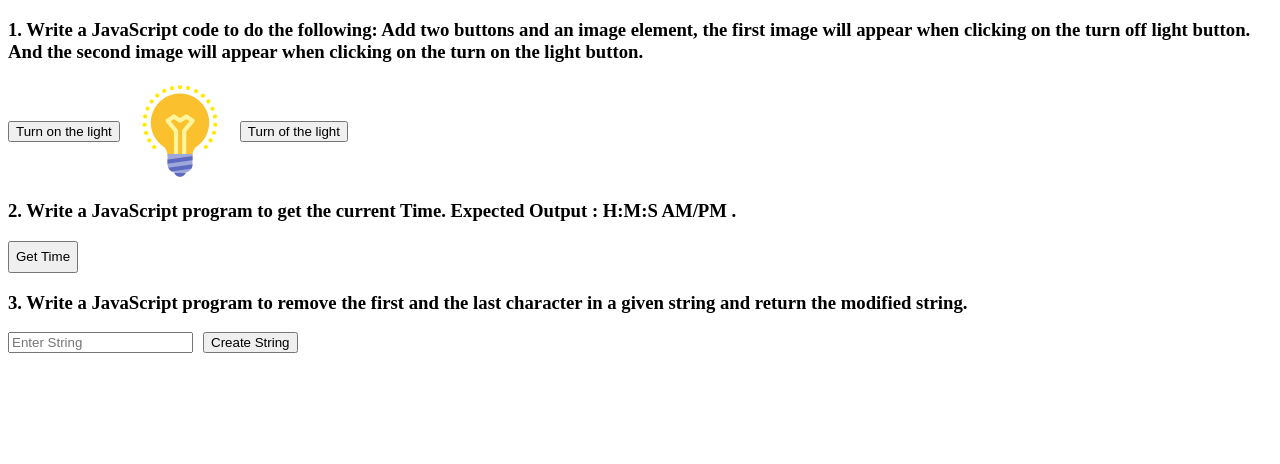
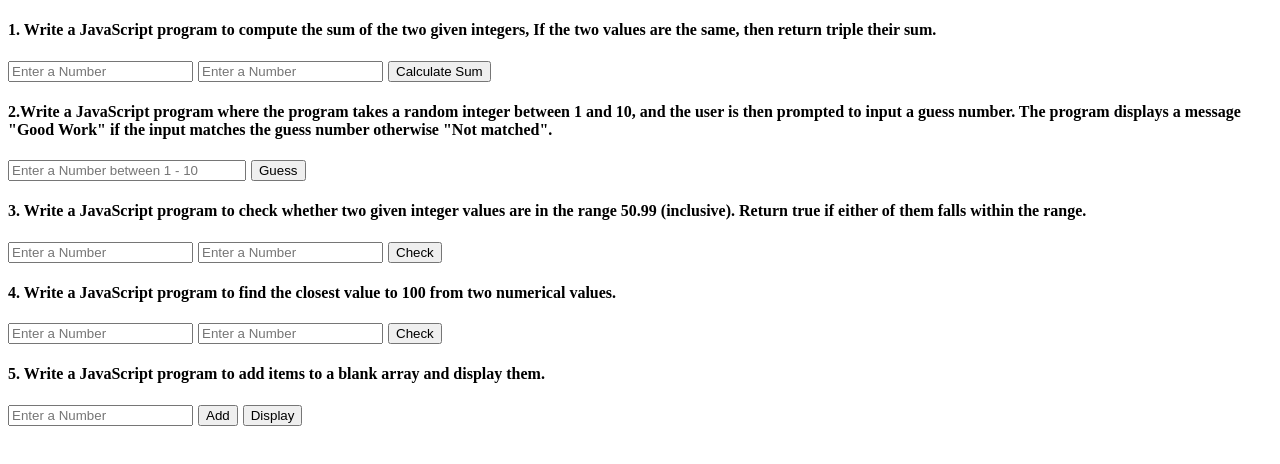
Before and after one commit to mamesalo/dot-assignment-javascript, a plain HTML site: page index.html in a window 1280 px wide. Drawn offline with Linux system fonts and the light colour scheme.

Commit message:
javascript 3

```diff
--- a/app.js
+++ b/app.js
@@ -1,21 +1,101 @@
-function turnOnLight() {
-  document.getElementById("bulb").src = "bulb-on.png";
+let itemsArray = [];
+function calculateSum() {
+  const num1 = document.getElementById("t1-num1");
+  const num2 = document.getElementById("t1-num2");
+
+  if (num1.value.length == 0 || num2.value.length == 0) {
+    document.getElementById("t1-error").innerHTML =
+      "pls enter all input fields";
+    return;
+  }
+  document.getElementById("t1-error").innerHTML = "";
+  let result = parseInt(num1.value) + parseInt(num2.value);
+  if (num1.value == num2.value) {
+    result *= 3;
+    document.getElementById("t1-triple").innerHTML =
+      "The two entered number are equal the triple of the sum will be shown";
+    document.getElementById("t1-result").innerHTML = "Sum = " + result;
+  } else {
+    document.getElementById("t1-result").innerHTML = "Sum = " + result;
+  }
 }
-function turnOffLight() {
-  document.getElementById("bulb").src = "bulb-off.png";
+function guess() {
+  const randomNum = Math.floor(Math.random() * 10) + 1;
+  const num = document.getElementById("t2-num");
+  if (num.value.length == 0) {
+    document.getElementById("t2-error").innerHTML = "pls enter a number";
+    return;
+  }
+  document.getElementById("t2-error").innerHTML = "";
+  if (num.value == randomNum) {
+    document.getElementById("t2-result").innerHTML = "Good Work👌";
+  } else {
+    document.getElementById("t2-result").innerHTML =
+      " Not matched try again 😣";
+  }
+  document.getElementById("t2-random-num").innerHTML =
+    "The Random number: " + randomNum;
 }
-function getTime() {
-  const currentTime = new Date().toLocaleTimeString("en-US", {
-    hour: "numeric",
-    hour12: true,
-    minute: "numeric",
-    second: "numeric",
-  });
-  document.getElementById("time").innerHTML = "Time: " + currentTime;
+function checkRange() {
+  const num1 = document.getElementById("t3-num1");
+  const num2 = document.getElementById("t3-num2");
+  const range = 50.99;
+  if (num1.value.length == 0 || num2.value.length == 0) {
+    document.getElementById("t3-error").innerHTML =
+      "pls enter all input fields";
+    return;
+  }
+  document.getElementById("t3-error").innerHTML = "";
+  if (parseFloat(num1.value) <= range && parseFloat(num2.value) <= range) {
+    document.getElementById("t3-result").innerHTML = "result = " + true + "✅";
+  } else {
+    document.getElementById("t3-result").innerHTML = "result = " + false + "❌";
+  }
 }
-function modifiyString() {
+function findClosest() {
+  const num1 = document.getElementById("t4-num1");
+  const num2 = document.getElementById("t4-num2");
+
+  if (num1.value.length == 0 || num2.value.length == 0) {
+    document.getElementById("t4-error").innerHTML =
+      "pls enter all input fields";
+    return;
+  }
+
+  const x = Math.abs(100 - parseFloat(num1.value));
+  const y = Math.abs(100 - parseFloat(num2.value));
+  if (x == y) {
+    document.getElementById("t4-result").innerHTML = "both number are equal";
+  } else if (x > y) {
+    document.getElementById("t4-result").innerHTML =
+      "Number " + num1.value + " is closest value to 100";
+  } else {
+    document.getElementById("t4-result").innerHTML =
+      "Number " + num2.value + " is closest value to 100";
+  }
   const value = document.getElementById("text1").value;
   const str = value.substr(1, value.length - 2);
 
   document.getElementById("string").innerHTML = str;
 }
+function add() {
+  const num = document.getElementById("t5-num");
+  if (num.value.length == 0) {
+    document.getElementById("t5-error").innerHTML = "pls enter a number";
+    return;
+  }
+  document.getElementById("t5-error").innerHTML = "";
+  itemsArray.push(num.value);
+  num.value = "";
+}
+function display() {
+  const itemList = document.getElementById("item-list");
+  itemList.innerHTML = "";
+
+  // Loop through the array and create list items
+  itemsArray.forEach(function (item, index) {
+    const listItem = document.createElement("li");
+    listItem.textContent = `Element ${index + 1} =  ${item}`;
+    itemList.appendChild(listItem);
+  });
+}
--- a/index.html
+++ b/index.html
@@ -6,36 +6,84 @@
     <title>Document</title>
   </head>
   <body>
-    <h3>
-      1. Write a JavaScript code to do the following: Add two buttons and an
-      image element, the first image will appear when clicking on the turn off
-      light button. And the second image will appear when clicking on the turn
-      on the light button.
-    </h3>
-    <div style="display: flex; gap: 10px; align-items: center">
-      <button onclick="turnOnLight()">Turn on the light</button>
-      <img id="bulb" src="bulb-on.png" alt="" width="100" height="100" />
-      <button onclick="turnOffLight()">Turn of the light</button>
+    <!-- ......................................... -->
+    <!-- 1 question -->
+    <!-- ......................................... -->
+    <h4>
+      1. Write a JavaScript program to compute the sum of the two given
+      integers, If the two values are the same, then return triple their sum.
+    </h4>
+    <div style="display: flex; gap: 5px">
+      <input type="number" placeholder="Enter a Number" name="" id="t1-num1" />
+      <input type="number" placeholder="Enter a Number" name="" id="t1-num2" />
+      <button onclick="calculateSum()">Calculate Sum</button>
     </div>
-    <h3>
-      2. Write a JavaScript program to get the current Time. Expected Output :
-      H:M:S AM/PM .
-    </h3>
-    <div style="display: flex; gap: 10px">
-      <button onclick="getTime()">Get Time</button>
-      <p id="time"></p>
+    <p id="t1-error" style="color: red"></p>
+    <p id="t1-triple"></p>
+    <p id="t1-result"></p>
+    <!-- ......................................... -->
+    <!-- 2 question -->
+    <!-- ......................................... -->
+    <h4>
+      2.Write a JavaScript program where the program takes a random integer
+      between 1 and 10, and the user is then prompted to input a guess number.
+      The program displays a message "Good Work" if the input matches the guess
+      number otherwise "Not matched".
+    </h4>
+    <div style="display: flex; gap: 5px">
+      <input
+        type="number"
+        placeholder="Enter a Number between 1 - 10"
+        name=""
+        id="t2-num"
+        style="width: 230px"
+        maxlength="2"
+      />
+      <button onclick="guess()">Guess</button>
     </div>
-    <p id="multiplication"></p>
-    <p id="division"></p>
-    <h3>
-      3. Write a JavaScript program to remove the first and the last character
-      in a given string and return the modified string.
-    </h3>
-    <div style="display: flex; gap: 10px">
-      <input id="text1" type="text" placeholder="Enter String " />
-      <button onclick="modifiyString()">Create String</button>
+    <p id="t2-error" style="color: red"></p>
+    <p id="t2-random-num"></p>
+    <p id="t2-result"></p>
+    <!-- ......................................... -->
+    <!-- 3 question -->
+    <!-- ......................................... -->
+    <h4>
+      3. Write a JavaScript program to check whether two given integer values
+      are in the range 50.99 (inclusive). Return true if either of them falls
+      within the range.
+    </h4>
+    <div style="display: flex; gap: 5px">
+      <input type="number" placeholder="Enter a Number" id="t3-num1" />
+      <input type="number" placeholder="Enter a Number" id="t3-num2" />
+      <button onclick="checkRange()">Check</button>
     </div>
-    <p id="string"></p>
+    <p id="t3-error" style="color: red"></p>
+    <p id="t3-result"></p>
+    <!-- ......................................... -->
+    <!-- 4 question -->
+    <!-- ......................................... -->
+    <h4>
+      4. Write a JavaScript program to find the closest value to 100 from two
+      numerical values.
+    </h4>
+    <div style="display: flex; gap: 5px">
+      <input type="number" placeholder="Enter a Number" id="t4-num1" />
+      <input type="number" placeholder="Enter a Number" id="t4-num2" />
+      <button onclick="findClosest()">Check</button>
+    </div>
+    <p id="t4-error" style="color: red"></p>
+    <p id="t4-result"></p>
+    <h4>
+      5. Write a JavaScript program to add items to a blank array and display
+      them.
+    </h4>
+    <div style="display: flex; gap: 5px">
+      <input type="number" placeholder="Enter a Number" id="t5-num" />
+      <button onclick="add()">Add</button>
+      <button onclick="display()">Display</button>
+    </div>
+    <p id="t5-error" style="color: red"></p>
+    <ul id="item-list"></ul>
   </body>
   <script src="app.js"></script>
 </html>
```
Also changed, not shown: bulb-off.png (deleted), bulb-on.png (deleted).
